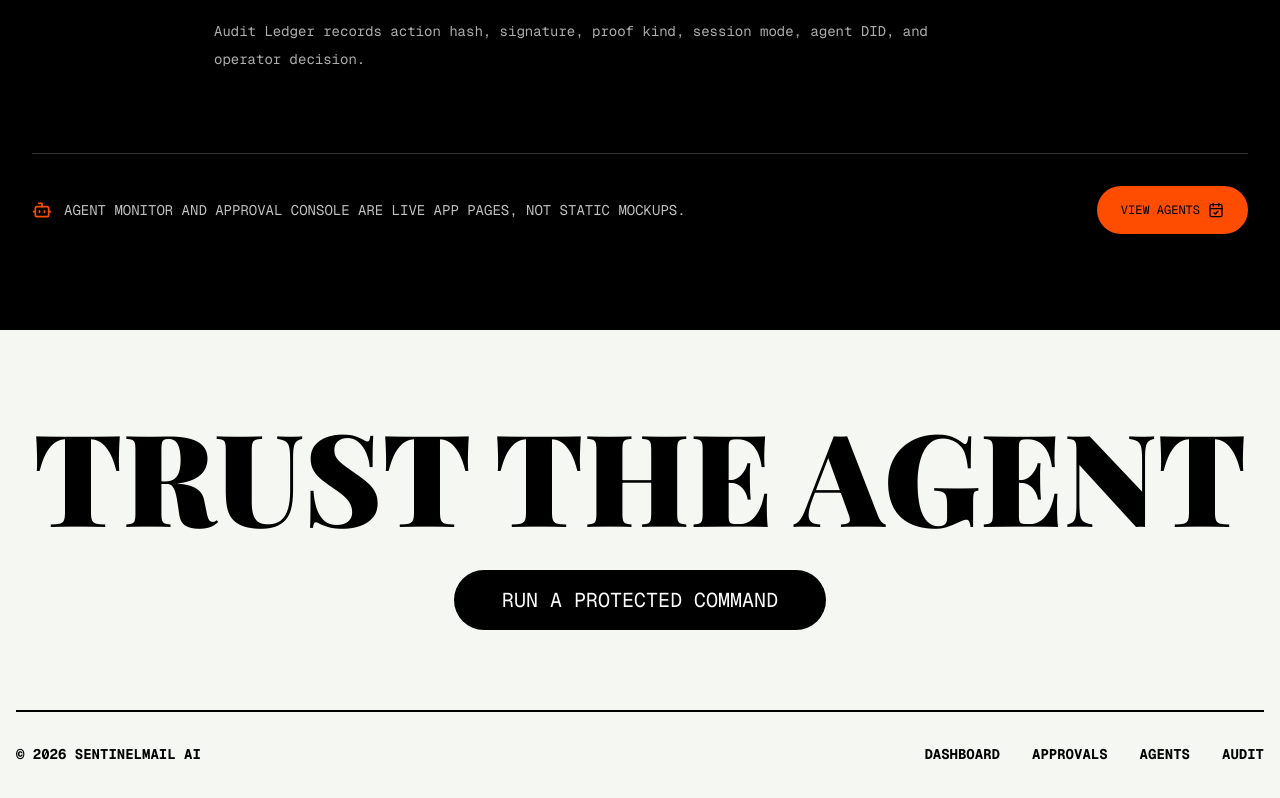
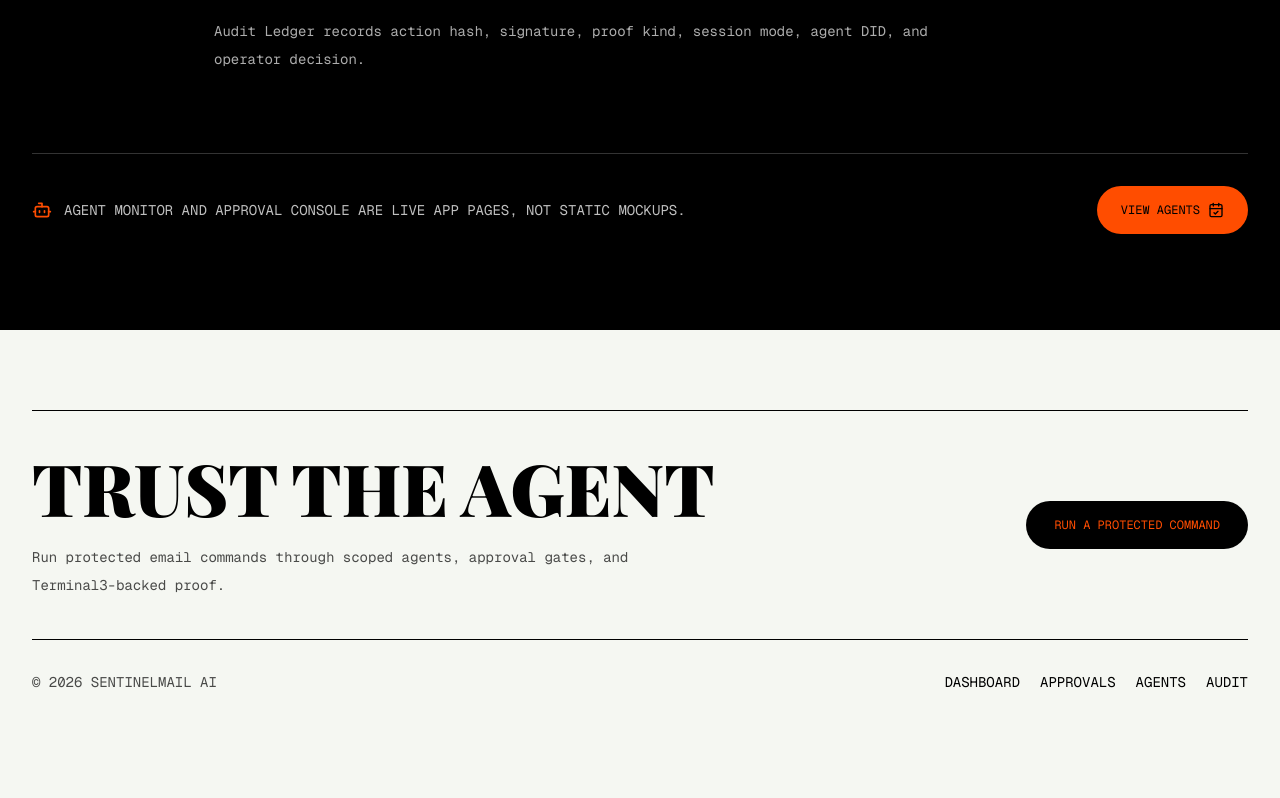
Before and after one commit to yournameishere/SentinelMail-AI, a Next.js app: page / in a window 1280 px wide. Shown: the part 1833-2631 px from the top of the page. After the commit the page ends 2565 px from the top, so only its background shows below. Built offline with nearby package versions, Linux system fonts and the light colour scheme; a web font is replaced by a local one.

Commit message:
Refactor Footer component to enhance layout, improve styling, and update text content

```diff
--- a/components/footer.tsx
+++ b/components/footer.tsx
@@ -2,26 +2,31 @@
 
 export function Footer() {
   return (
-    <footer className="bg-background pt-20 pb-10">
-      <div className="container mx-auto px-4">
-        <div className="flex flex-col items-center text-center">
-          <h2 className="font-serif text-[10vw] leading-none font-black uppercase mb-8 text-black">Trust the Agent</h2>
+    <footer className="bg-background px-4 pb-10 pt-20 text-black md:px-8">
+      <div className="mx-auto max-w-7xl">
+        <div className="grid gap-8 border-y border-black py-10 lg:grid-cols-[1fr_auto] lg:items-center">
+          <div>
+            <h2 className="font-serif text-5xl font-black uppercase leading-none md:text-7xl">Trust the agent</h2>
+            <p className="mt-5 max-w-2xl font-mono text-sm leading-7 text-black/70">
+              Run protected email commands through scoped agents, approval gates, and Terminal3-backed proof.
+            </p>
+          </div>
           <a
             href="/chat"
-            className="px-12 py-4 bg-black text-white rounded-full font-mono text-xl uppercase hover:scale-105 transition-transform"
+            className="inline-flex min-h-12 items-center justify-center rounded-full bg-black px-7 font-mono text-xs uppercase text-[#FF4D00] transition-colors hover:bg-[#FF4D00] hover:text-black"
           >
             Run a protected command
           </a>
         </div>
 
-        <div className="flex flex-col md:flex-row justify-between items-end mt-20 border-t-2 border-black pt-8 gap-4">
-          <div className="font-mono font-bold uppercase text-sm text-black">© 2026 SentinelMail AI</div>
-          <div className="flex gap-8">
+        <div className="mt-8 flex flex-col gap-4 md:flex-row md:items-end md:justify-between">
+          <div className="font-mono text-sm uppercase text-black/70">© 2026 SentinelMail AI</div>
+          <div className="flex flex-wrap gap-5">
             {["Dashboard", "Approvals", "Agents", "Audit"].map((link) => (
               <a
                 key={link}
                 href={`/${link.toLowerCase()}`}
-                className="font-mono font-bold uppercase text-sm hover:underline decoration-2 text-black"
+                className="font-mono text-sm uppercase text-black transition-colors hover:text-[#FF4D00]"
               >
                 {link}
               </a>
```
